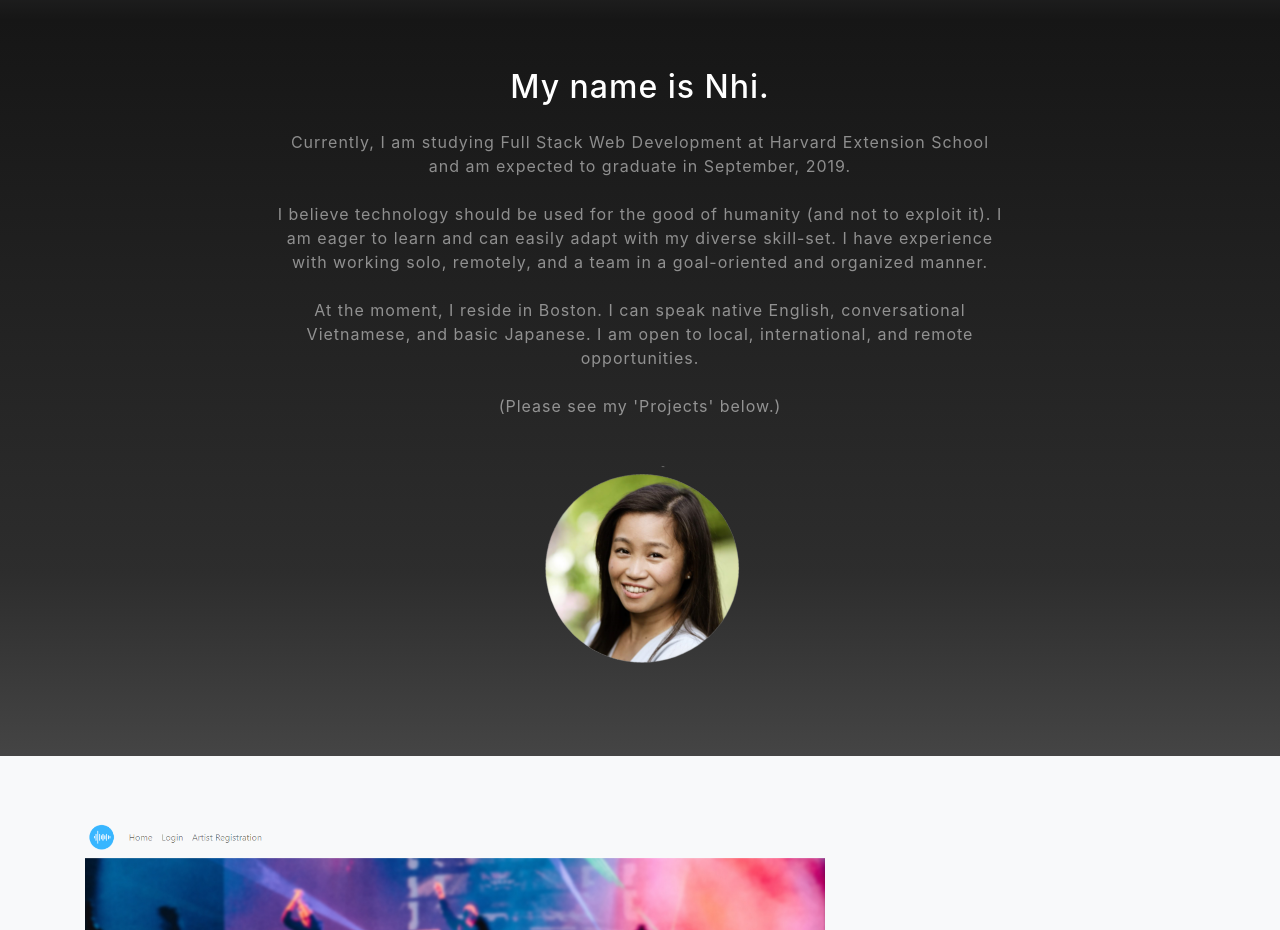
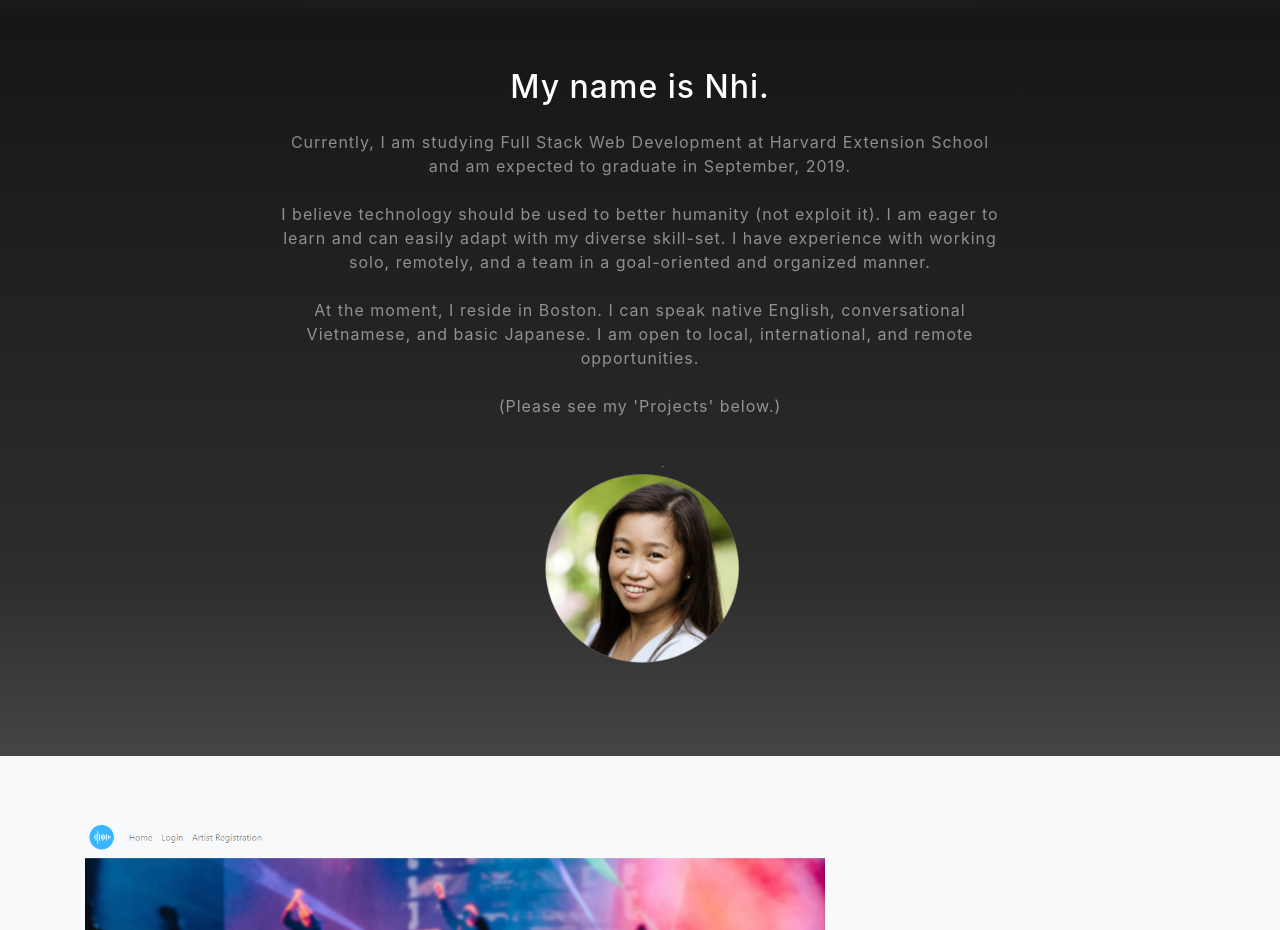
Before and after one commit to knightsofnhi/tinycoder, a website with bundled scripts: page index.html in a window 1280 px wide. Shown: the part 780-1710 px from the top of the page. Built offline with nearby package versions, Linux system fonts and the light colour scheme.

Commit message:
updated summary

```diff
--- a/index.html
+++ b/index.html
@@ -78,7 +78,7 @@
             <br>
             <br>
 
-            I believe technology should be used for the good of humanity (and not to exploit it).
+            I believe technology should be used to better humanity (not exploit it).
             I am eager to learn and can easily adapt with my diverse skill-set.
             I have experience with working solo, remotely, and a team in a goal-oriented and
             organized manner.
```
